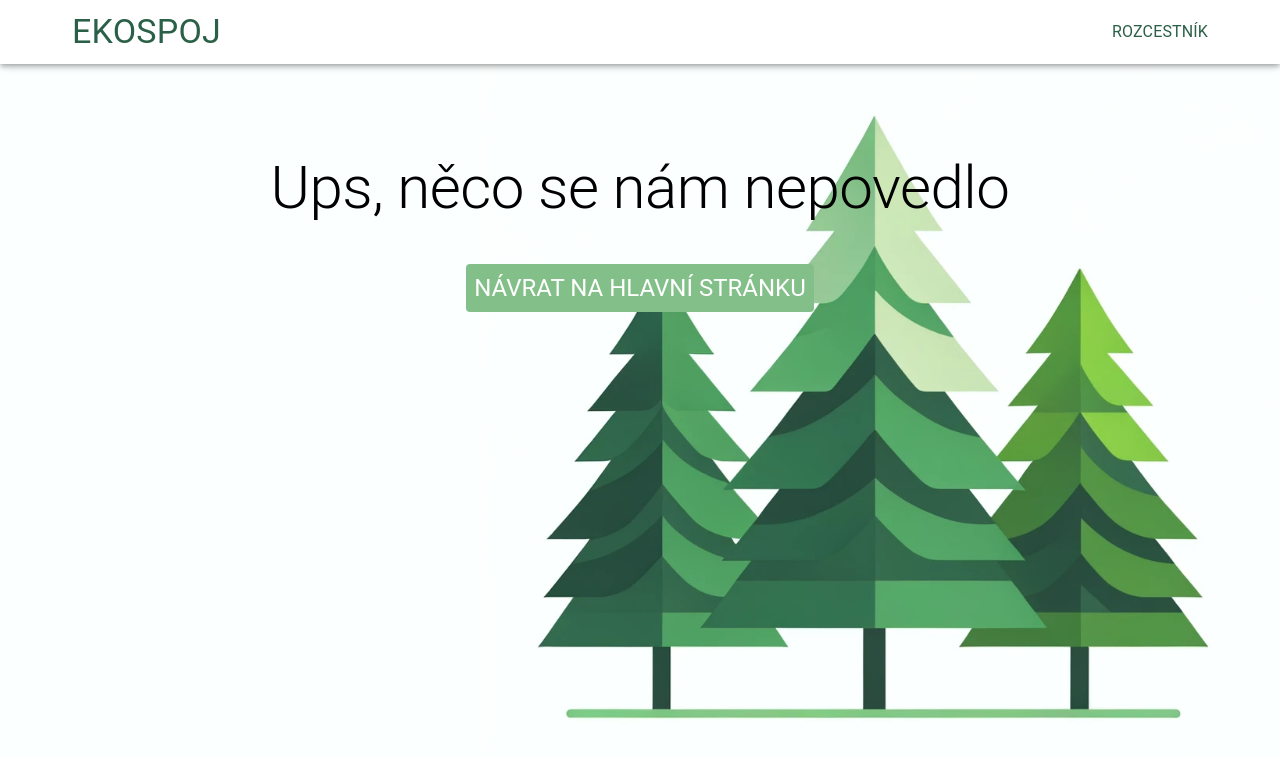
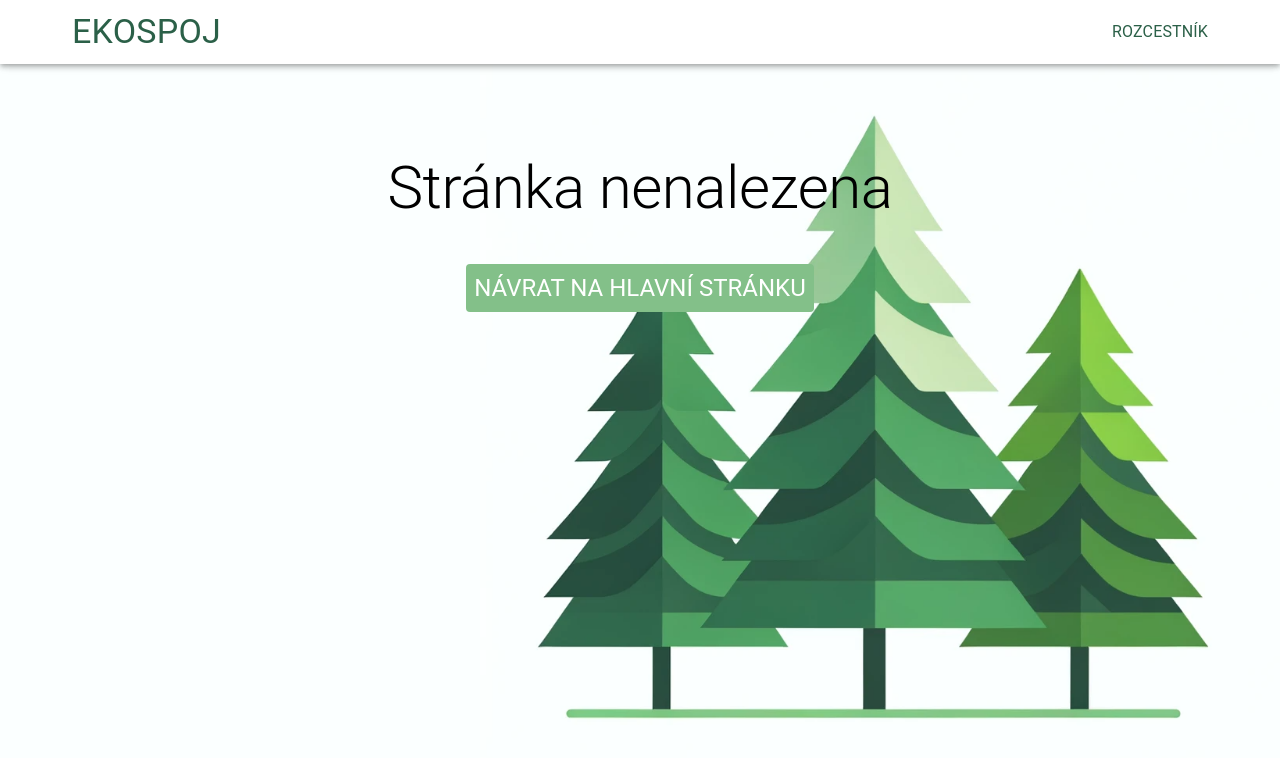
Before and after one commit to Sselion/EkoSpoj, a React (Vite) app in the folder frontend/: page /404 in a window 1280 px wide. Shown: the top 758 px of the page. Built offline with nearby package versions, Linux system fonts and the light colour scheme; no server answers.

Commit message:
fix category load when non existent

```diff
--- a/frontend/src/App.tsx
+++ b/frontend/src/App.tsx
@@ -37,7 +37,7 @@ function App() {
             })
             .then(json => {
                 setProjectData(json);
-                console.log(json);
+                // console.log(json);
             })
             .catch(error => {
                 window.alert(error);
--- a/frontend/src/components/CategoryPage.tsx
+++ b/frontend/src/components/CategoryPage.tsx
@@ -1,8 +1,8 @@
-import React from "react";
+import React, { useEffect } from "react";
 import NavBar from "./NavBar";
 import NavTag from "./NavTag";
 import ProjectCard from "./ProjectCard";
-import { useParams } from "react-router-dom";
+import { useParams, useNavigate } from "react-router-dom";
 import { Typography, Grid, Box, Skeleton } from "@mui/material";
 
 interface CategoryPageProps {
@@ -14,6 +14,15 @@ function CategoryPage({ categories, projects }: CategoryPageProps) {
     const { categoryName } = useParams();
     const foundCategory = categories.find(({ shortName }) => shortName === categoryName);
     const categoryProjects = projects.filter(project => project.categoriesName.includes(foundCategory?.shortName));
+    const navigate = useNavigate();
+
+    const categoryExists = categories.some(category => category.shortName === categoryName);
+
+    useEffect(() => {
+        if (!categoryExists) {
+            navigate('/404');
+        }
+    }, [categoryExists, navigate]);
 
     return (
         <>
--- a/frontend/src/components/ErrorPage.tsx
+++ b/frontend/src/components/ErrorPage.tsx
@@ -15,7 +15,7 @@ function ErrorPage() {
             <NavBar />
             <Box sx={{display: "flex", flexDirection: "column" ,justifyContent: "center", alignItems: "center", mt: "12%"}}>
                 <Typography variant="h2">
-                    Ups, něco se nám nepovedlo
+                    Stránka nenalezena
                 </Typography>
                 <Button onClick={handleButtonClick} sx={{
                     color: "white",
```
